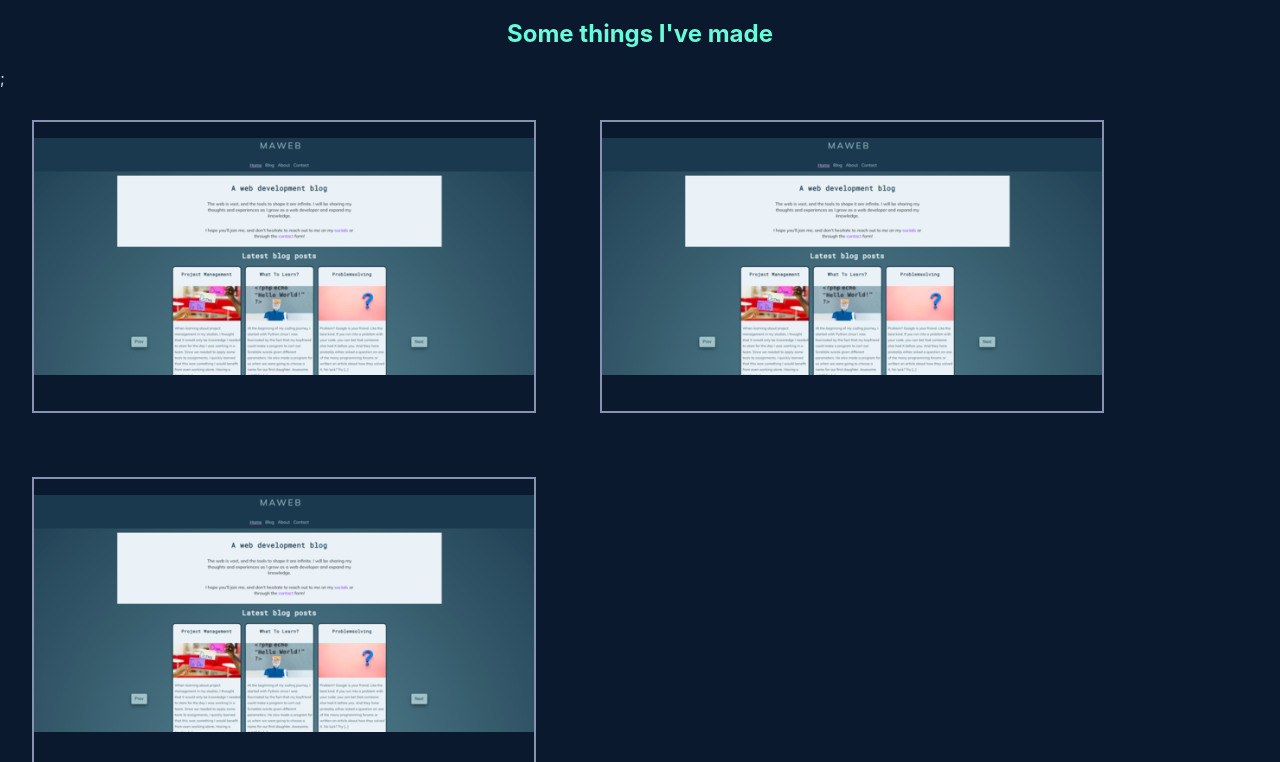
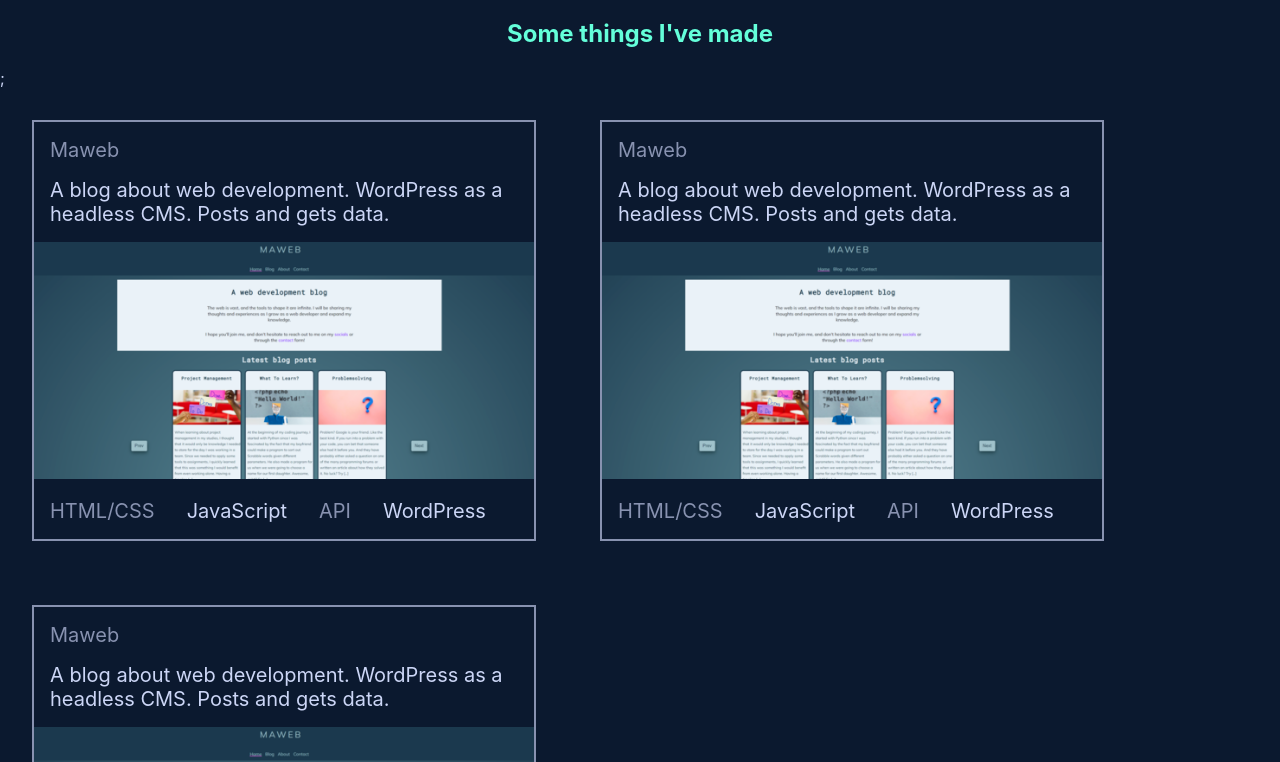
Before and after one commit to Zohla/react_portfolio, a React (Create React App) app: page / in a window 1280 px wide. Shown: the part 600-1362 px from the top of the page. Built offline with nearby package versions, Linux system fonts and the light colour scheme.

Commit message:
go back to adding info manually but stored object

```diff
--- a/src/components/Card.js
+++ b/src/components/Card.js
@@ -1,7 +1,7 @@
 import "./Card.css";
 import maweb from "../maweb.png";
 
-const projectData = [
+/* const projectData = [
   {
     id: "1",
     title: "Maweb",
@@ -23,21 +23,22 @@ const projectData = [
     img: "../maweb.png",
     tools: "HTML/CSS, JavaScript, API",
   },
-];
+]; */
 
 function Card() {
   return (
     <div className="card-container">
-      <p>{projectData.title}</p>
-      <p>{projectData.info}</p>
+      <p>Maweb</p>
+      <p>
+        A blog about web development. WordPress as a headless CMS. Posts and
+        gets data.
+      </p>
       <img src={maweb} alt="screenshot of the MAWEB blog index page" />
       <div className="tools">
-        <p>{projectData.tools}</p>
-        {/*         <p>HTML/CSS</p>
+        <p>HTML/CSS</p>
         <p>JavaScript</p>
         <p>API</p>
         <p>WordPress</p>
- */}{" "}
       </div>
     </div>
   );
```
